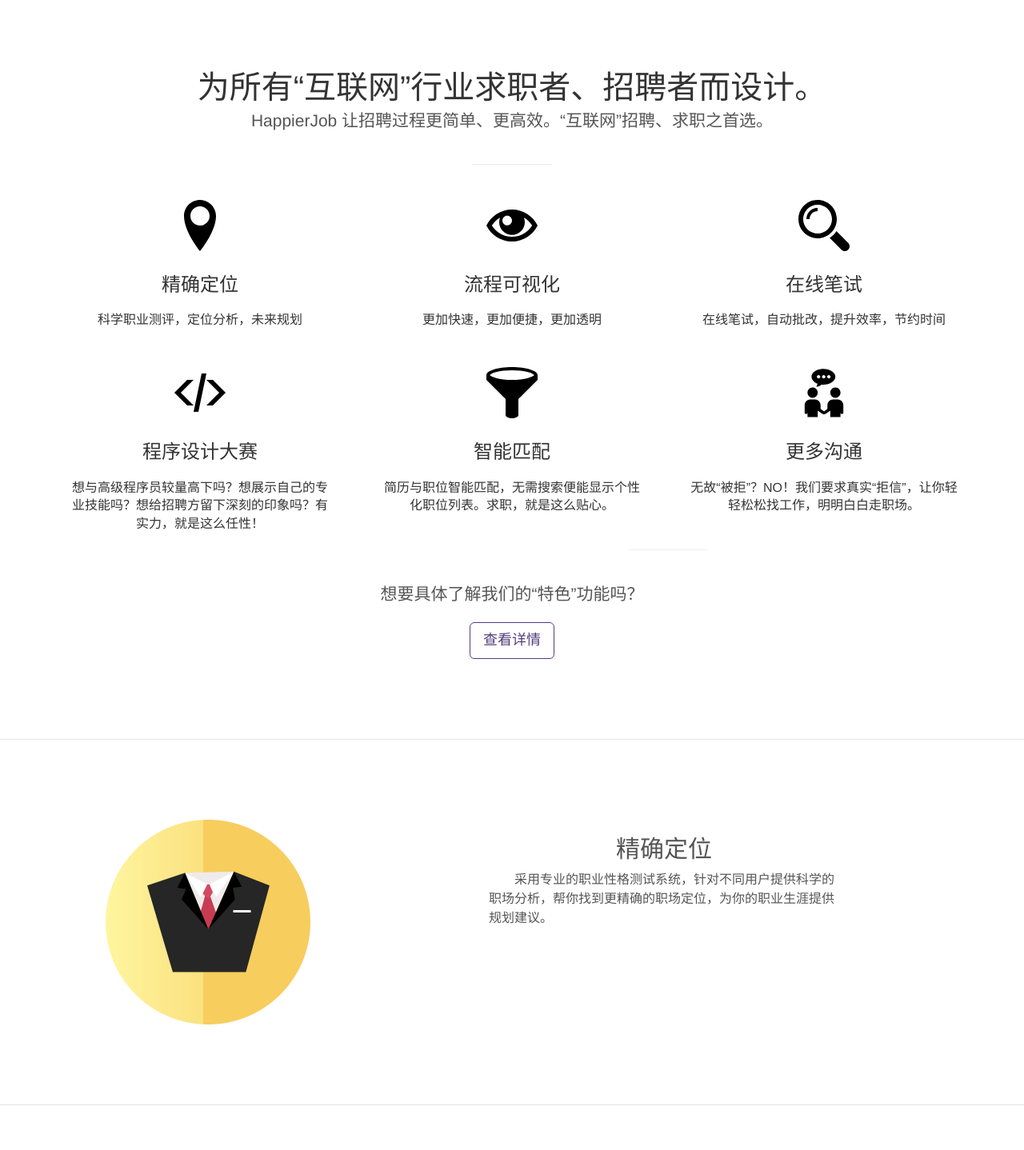
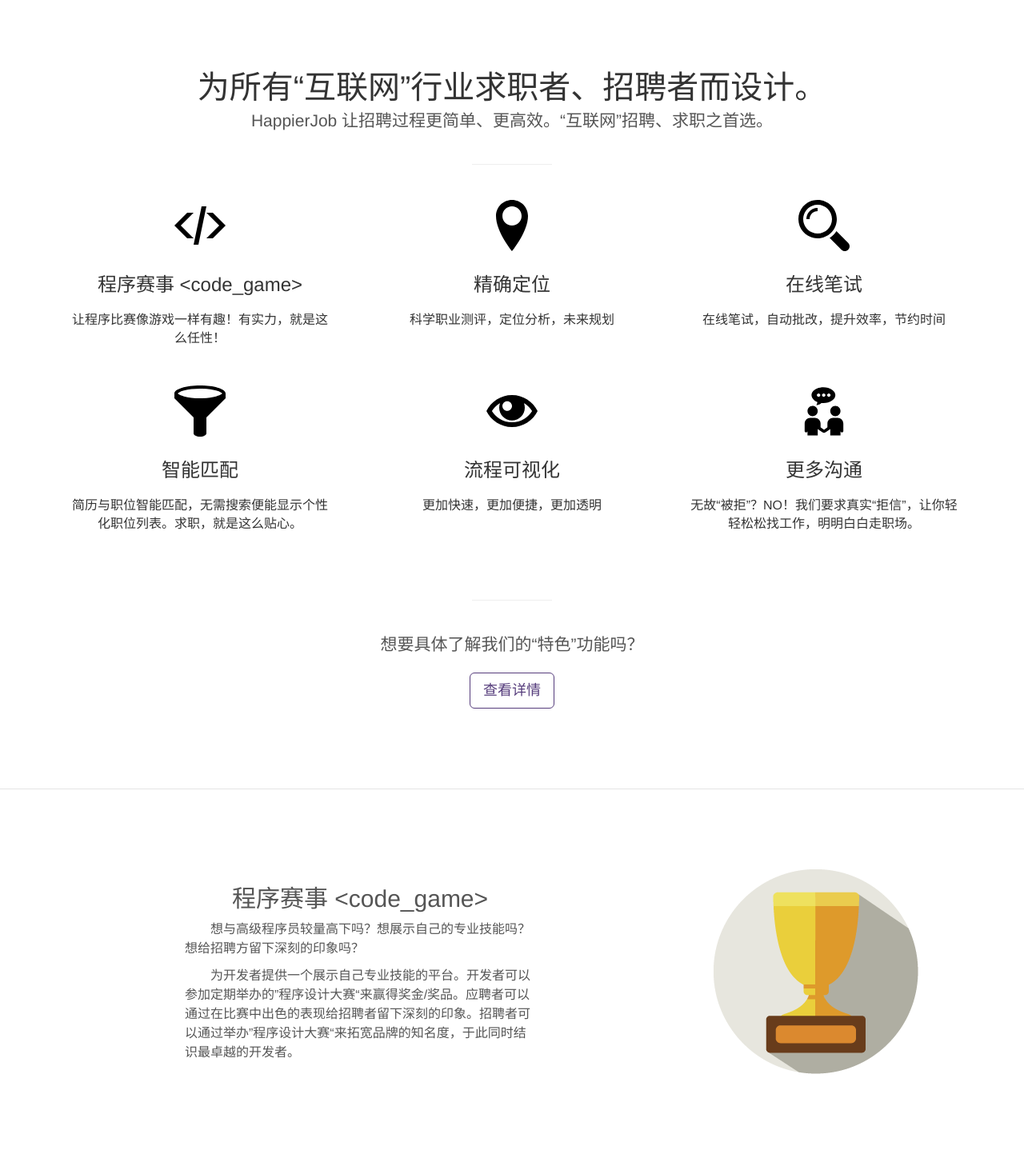
Before and after one commit to happierjob/HappierJob, a PHP site: page / in a window 1280 px wide. Shown: the part 638-2076 px from the top of the page at 80% size. Run offline with PHP 8.4, Linux system fonts and the light colour scheme; a stand-in replaces the project's code that opens the database connection.

Commit message:
布局调整

```diff
--- a/css/custom.css
+++ b/css/custom.css
@@ -24,7 +24,7 @@
   -o-transition: width 1s, height 1s, -o-transform 1s; /* Opera */
 }
 .thumbnail>a>img:hover {
-  width: 128px;
+  width: 100px;
   -webkit-transform: rotate(360deg);
      -moz-transform: rotate(360deg);
        -o-transform: rotate(360deg);
--- a/index.php
+++ b/index.php
@@ -71,7 +71,7 @@ if(isset($_SESSION['email'])){
   $row=mysql_fetch_array($result);
   if ($row){
     echo "<div class='navbar-text'>".$_SESSION['email']."</div>";
-    echo "<a class='navbar-text login-btn' href='pages/login/login.php?action=logout'>注销</a>";
+    echo "<a class='navbar-text login-btn' href='pages/login/sign.php?action=logout'>注销</a>";
   }else{
     echo "<a class='navbar-text login-btn' href='pages/login/login.html'>登录</a>";
     echo "<a class='btn btn-danger navbar-btn signup-btn' href='pages/login/signup.html'>朕要注册</a>";
@@ -109,6 +109,16 @@ if(isset($_SESSION['email'])){
 
           <div class="col-sm-4">
             <div class="thumbnail">
+              <a href="#competition"><img class="img-responsive" src="images/code.svg" alt="..." onerror="this.onerror=null; this.src='images/code.png'"></a>
+              <div class="caption">
+                <a href="#competition"><h3>程序赛事 &lt;code_game&gt;</h3></a>
+                <p>让程序比赛像游戏一样有趣！有实力，就是这么任性！</p>
+              </div>
+            </div>
+          </div>
+
+          <div class="col-sm-4">
+            <div class="thumbnail">
               <a href="#position"><img class="img-responsive" src="images/location.svg" alt="..." onerror="this.onerror=null; this.src='images/location.png'"></a>
               <div class="caption">
                 <a href="#position"><h3>精确定位</h3></a>
@@ -116,6 +126,29 @@ if(isset($_SESSION['email'])){
                   进行简单的职业定位问答，将简历与问答结果输入我们特有的职业定位算法，便能得到属于您的精确职业定位与未来发展方向。
                 </p> -->
                 <p>科学职业测评，定位分析，未来规划</p>
+              </div>
+            </div>
+          </div>
+
+          <div class="col-sm-4">
+            <div class="thumbnail">
+              <a href="@1st-test"><img class="img-responsive" src="images/magnifier.svg" alt="..." onerror="this.onerror=null; this.src='images/search.png'"></a>
+              <div class="caption">
+                <a href="#1st-test"><h3>在线笔试</h3></a>
+                <p>在线笔试，自动批改，提升效率，节约时间</p>
+              </div>
+            </div>
+          </div>
+        </div>
+        <div class="row">
+
+
+          <div class="col-sm-4">
+            <div class="thumbnail">
+              <a href="#match"><img class="img-responsive" src="images/filter.svg" alt="..." onerror="this.onerror=null; this.src='images/filter.png'"></a>
+              <div class="caption">
+                <a href="#match"><h3>智能匹配</h3></a>
+                <p>简历与职位智能匹配，无需搜索便能显示个性化职位列表。求职，就是这么贴心。</p>
               </div>
             </div>
           </div>
@@ -133,37 +166,6 @@ if(isset($_SESSION['email'])){
 
           <div class="col-sm-4">
             <div class="thumbnail">
-              <a href="@1st-test"><img class="img-responsive" src="images/magnifier.svg" alt="..." onerror="this.onerror=null; this.src='images/search.png'"></a>
-              <div class="caption">
-                <a href="#1st-test"><h3>在线笔试</h3></a>
-                <p>在线笔试，自动批改，提升效率，节约时间</p>
-              </div>
-            </div>
-          </div>
-        </div>
-        <div class="row">
-          <div class="col-sm-4">
-            <div class="thumbnail">
-              <a href="#competition"><img class="img-responsive" src="images/code.svg" alt="..." onerror="this.onerror=null; this.src='images/code.png'"></a>
-              <div class="caption">
-                <a href="#competition"><h3>程序设计大赛</h3></a>
-                <p>想与高级程序员较量高下吗？想展示自己的专业技能吗？想给招聘方留下深刻的印象吗？有实力，就是这么任性！</p>
-              </div>
-            </div>
-          </div>
-
-          <div class="col-sm-4">
-            <div class="thumbnail">
-              <a href="#match"><img class="img-responsive" src="images/filter.svg" alt="..." onerror="this.onerror=null; this.src='images/filter.png'"></a>
-              <div class="caption">
-                <a href="#match"><h3>智能匹配</h3></a>
-                <p>简历与职位智能匹配，无需搜索便能显示个性化职位列表。求职，就是这么贴心。</p>
-              </div>
-            </div>
-          </div>
-
-          <div class="col-sm-4">
-            <div class="thumbnail">
               <a href="#communication"><img class="img-responsive" src="images/businessmen.svg" alt="..." onerror="this.onerror=null; this.src='images/businessmen.png'"></a>
               <div class="caption">
                 <a href="#communication"><h3>更多沟通</h3></a>
@@ -171,14 +173,30 @@ if(isset($_SESSION['email'])){
               </div>
             </div>
           </div>
-
+        </div><!-- row end -->
+        <div class="row">
           <hr class="half-rule">
           <p class="lead">想要具体了解我们的“特色”功能吗？</p>
           <a href="#product-more" class="btn btn-outline btn-lg">查看详情</a>
-        </div><!-- row end -->
+        </div>
       </div>
     </div>
     <a name="product-more"></a>
+
+    <div class="bs-docs-featurette" id="competition">
+      <div class="container">
+        <div class="col-sm-8">
+          <h2>程序赛事 &lt;code_game&gt;</h2>
+          <p class="para">想与高级程序员较量高下吗？想展示自己的专业技能吗？想给招聘方留下深刻的印象吗？</p>
+          <p class="para">为开发者提供一个展示自己专业技能的平台。开发者可以参加定期举办的”程序设计大赛“来赢得奖金/奖品。应聘者可以通过在比赛中出色的表现给招聘者留下深刻的印象。招聘者可以通过举办”程序设计大赛“来拓宽品牌的知名度，于此同时结识最卓越的开发者。</p>
+        </div>
+        <div class="col-sm-4">
+          <!-- <img src="images/bookshelf.png" width="256px"> -->
+          <img src="images/gold.png" alt="程序设计大赛" class="img256">
+        </div>
+      </div>
+    </div>
+
     <div class="bs-docs-featurette" id="position">
       <div class="container">
         <div class="col-sm-4">
@@ -188,6 +206,36 @@ if(isset($_SESSION['email'])){
         <div class="col-sm-8">
           <h2>精确定位</h2>
           <p class="para">采用专业的职业性格测试系统，针对不同用户提供科学的职场分析，帮你找到更精确的职场定位，为你的职业生涯提供规划建议。</p>
+        </div>
+      </div>
+    </div>
+
+
+
+    <div class="bs-docs-featurette" id="1st-test">
+      <div class="container">
+        <div class="col-sm-8">
+          <h2>在线笔试</h2>
+          <p class="para">提供在线笔试平台，应聘者提交简历后可自动进入笔试流程，自动化招聘流程，提高招聘效率。</p>
+        </div>
+        <div class="col-sm-4">
+          <!-- <img src="images/compose.png" width="256px"> -->
+          <img src="images/design.png" alt="初轮评测" class="img256">
+        </div>
+      </div>
+    </div>
+
+
+
+    <div class="bs-docs-featurette" id="match">
+      <div class="container">
+        <div class="col-sm-4">
+          <!-- <img src="images/browser.png" width="256px"> -->
+          <img src="images/lab.png" alt="智能匹配" class="img256">
+        </div>
+        <div class="col-sm-8">
+          <h2>智能匹配</h2>
+          <p class="para">针对个人简历进行科学评估，与职位进行智能匹配，提供更具备针对性的职位推荐与筛选。为招聘者提供可定制的简历初轮筛选解决方案，更智能，更高效。</p>
         </div>
       </div>
     </div>
@@ -205,54 +253,15 @@ if(isset($_SESSION['email'])){
       </div>
     </div>
 
-    <div class="bs-docs-featurette" id="1st-test">
+    <div class="bs-docs-featurette" id="communication">
       <div class="container">
         <div class="col-sm-4">
-          <!-- <img src="images/compose.png" width="256px"> -->
-          <img src="images/design.png" alt="初轮评测" class="img256">
+          <!-- <img src="images/chat.png" width="256px"> -->
+          <img src="images/social_media.png" alt="更多沟通" class="img256">
         </div>
-        <div class="col-sm-8">
-          <h2>在线笔试</h2>
-          <p class="para">提供在线笔试平台，应聘者提交简历后可自动进入笔试流程，自动化招聘流程，提高招聘效率。</p>
-        </div>
-      </div>
-    </div>
-
-    <div class="bs-docs-featurette" id="competition">
-      <div class="container">
-        <div class="col-sm-8">
-          <h2>程序设计大赛</h2>
-          <p class="para">为开发者提供一个展示自己专业技能的平台。开发者可以参加定期举办的”程序设计大赛“来赢得奖金/奖品。应聘者可以通过在比赛中出色的表现给招聘者留下深刻的印象。招聘者可以通过举办”程序设计大赛“来拓宽品牌的知名度，于此同时结识最卓越的开发者。</p>
-        </div>
-        <div class="col-sm-4">
-          <!-- <img src="images/bookshelf.png" width="256px"> -->
-          <img src="images/gold.png" alt="程序设计大赛" class="img256">
-        </div>
-      </div>
-    </div>
-
-    <div class="bs-docs-featurette" id="match">
-      <div class="container">
-        <div class="col-sm-4">
-          <!-- <img src="images/browser.png" width="256px"> -->
-          <img src="images/lab.png" alt="智能匹配" class="img256">
-        </div>
-        <div class="col-sm-8">
-          <h2>智能匹配</h2>
-          <p class="para">针对个人简历进行科学评估，与职位进行智能匹配，提供更具备针对性的职位推荐与筛选。为招聘者提供可定制的简历初轮筛选解决方案，更智能，更高效。</p>
-        </div>
-      </div>
-    </div>
-
-    <div class="bs-docs-featurette" id="communication">
-      <div class="container">
         <div class="col-sm-8">
           <h2>更多沟通</h2>
           <p class="para">完善职位评价和面试心得交流体系，珍贵的HR私信机会，没有残忍的拒绝，只有真心的建议。每个人都是相互职场上的心灵使者。加入我们，你不再孤单。</p>
-        </div>
-        <div class="col-sm-4">
-          <!-- <img src="images/chat.png" width="256px"> -->
-          <img src="images/social_media.png" alt="更多沟通" class="img256">
         </div>
       </div>
        <hr class="half-rule">
@@ -318,7 +327,7 @@ if(isset($_SESSION['email'])){
         <hr class="half-rule">
         <div class="panel panel-default">
           <div class="panel-heading">
-            <h3 class="panel-title">方式一：直接给我们留言</h3>
+            <h3 class="panel-title">给我们留言</h3>
           </div>
           <div class="panel-body">
             <form action="pages/suggestion.php" method="post" role="form">
@@ -335,7 +344,7 @@ if(isset($_SESSION['email'])){
             </form>
           </div>
         </div>
-        <div class="panel panel-default">
+        <!-- <div class="panel panel-default">
           <div class="panel-heading">
             <h3 class="panel-title">方式二：微信、微博反馈</h3>
           </div>
@@ -349,7 +358,7 @@ if(isset($_SESSION['email'])){
               <a href="">关注【悦聘网】新浪官方微博</a>
             </div>
           </div>
-        </div>
+        </div> -->
       </div>
     </div>
     <!-- Contact End 联系我们-->
```
Also changed, not shown: pages/config/conn.php (deleted, +0 -14 lines), pages/joinus.php (+6 -6 lines).
